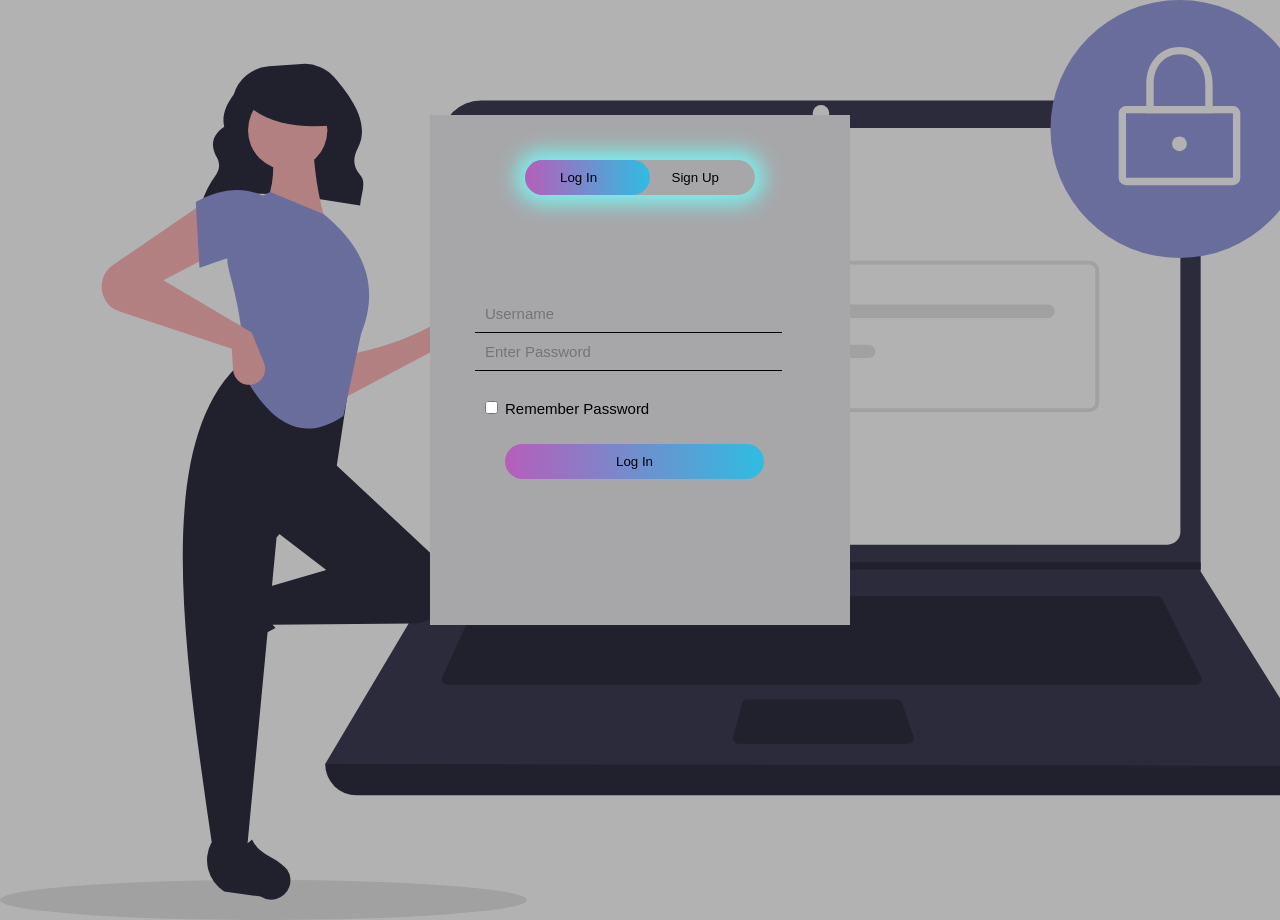
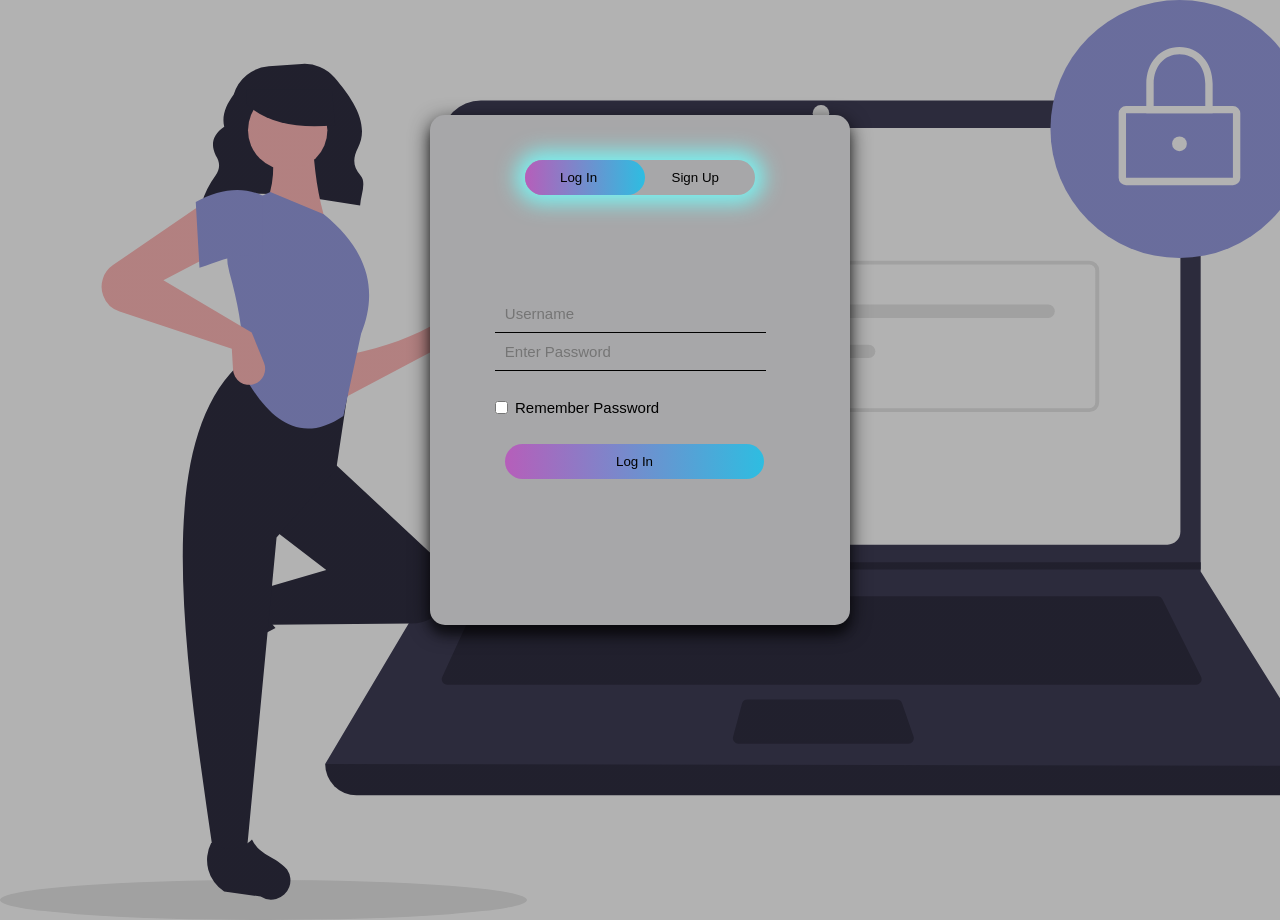
Before and after one commit to SMD-1/Registration, a plain HTML site: page index_0.html in a window 1280 px wide. Drawn offline with Linux system fonts and the light colour scheme.

Commit message:
modification

```diff
--- a/style_1.css
+++ b/style_1.css
@@ -20,6 +20,8 @@
 	padding:10px;
 	background-color: #A7A7A9 ;
 	overflow:hidden;
+	border-radius:15px;
+	box-shadow: 0 10px 8px 0 rgba(0, 0, 0, 0.3), 0 6px 20px 0 rgba(0, 0, 0, 0.8);
 
 }
 
@@ -40,13 +42,15 @@
 }
 #btn{
 	top:0;
+	bottom:0;
 	left:0;
+	right:0;
 	position: absolute;
-	width:125px;
+	width:120px;
 	height:100%;
 	background: linear-gradient( to right, #b65eba,#2ebde1);
 	border-radius: 30px;
-	transition: 0.5s;
+	transition: 0.7s;
 
 }
 .form-style{
@@ -58,7 +62,7 @@
 
 }
 #sty{
-	width:80%;
+	width:70%;
 	margin:auto;
 	border-left:0;
 	border-right:0;
@@ -91,19 +95,20 @@
 	display:block;
 	background: linear-gradient( to right, #b65eba,#2ebde1);
 	border:0;
-	outline:0;
+	outline:none;
 	border-radius: 30px;
 }
 .check-box{
-	margin:30px 10px 30px 50px;
+	margin:30px 10px 30px 60px;
 	left:30px;
+	background:transparent;
 }
 span{
 	color:black;
-	left:70px;
+	left:80px;
 	text-align: center;
 	font-size: 15px;
-	bottom:62px;
+	bottom:63px;
 	position:absolute;
 }
 #login{
```
